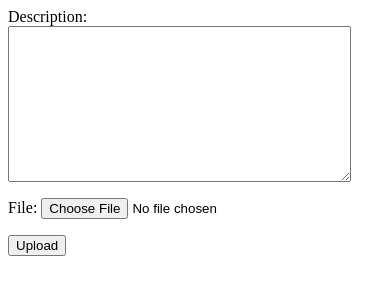
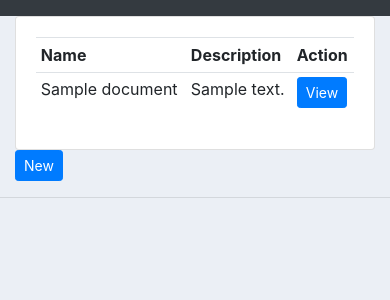
Before and after one commit to RyanAbukarn/VDL, a Django app: page /files/ in a window 390 px wide. Shown: the top 300 px of the page. Run offline with Django 4.2, Linux system fonts and the light colour scheme; tables that the repository leaves empty hold one stand-in row (values such as "Sample post"); some libraries are stand-ins or nearby versions.

Commit message:
style and more features

```diff
--- a/CAN_reader/templates/home.html
+++ b/CAN_reader/templates/home.html
@@ -1,3 +1,7 @@
+{%  extends 'main.html' %}
+
+{% block content %}
+
 <div class="row">
     <div class="col">
         <div class="card card-body">
@@ -41,3 +45,5 @@
         </div>
     </div>
 </div>
+
+{% endblock %}
--- /dev/null
+++ b/CAN_reader/templates/main.html
@@ -0,0 +1,38 @@
+{% load static %}
+
+<!DOCTYPE html>
+<html>
+
+<head>
+    <title>CRM</title>
+    <link rel="stylesheet" href="https://stackpath.bootstrapcdn.com/bootstrap/4.3.1/css/bootstrap.min.css"
+        integrity="sha384-ggOyR0iXCbMQv3Xipma34MD+dH/1fQ784/j6cY/iJTQUOhcWr7x9JvoRxT2MZw1T" crossorigin="anonymous">
+
+    <link rel="stylesheet" type="text/css" href="{% static '/css/main.css' %}">
+
+</head>
+
+<body>
+    {%  include 'navbar.html' %}
+
+    <div class="container-fluid">
+        {% block content %}
+
+
+
+        {% endblock %}
+    </div>
+    <hr>
+</body>
+
+<script src="https://code.jquery.com/jquery-3.3.1.slim.min.js"
+    integrity="sha384-q8i/X+965DzO0rT7abK41JStQIAqVgRVzpbzo5smXKp4YfRvH+8abtTE1Pi6jizo" crossorigin="anonymous">
+</script>
+<script src="https://cdnjs.cloudflare.com/ajax/libs/popper.js/1.14.7/umd/popper.min.js"
+    integrity="sha384-UO2eT0CpHqdSJQ6hJty5KVphtPhzWj9WO1clHTMGa3JDZwrnQq4sF86dIHNDz0W1" crossorigin="anonymous">
+</script>
+<script src="https://stackpath.bootstrapcdn.com/bootstrap/4.3.1/js/bootstrap.min.js"
+    integrity="sha384-JjSmVgyd0p3pXB1rRibZUAYoIIy6OrQ6VrjIEaFf/nJGzIxFDsf4x0xIM+B07jRM" crossorigin="anonymous">
+</script>
+
+</html>
--- /dev/null
+++ b/CAN_reader/templates/navbar.html
@@ -0,0 +1,14 @@
+{% load static %}
+
+<nav class="navbar navbar-expand-lg navbar-dark bg-dark">
+    <div class="collapse navbar-collapse" id="navbarNav">
+        <ul class="navbar-nav">
+            <li class="nav-item">
+                <a class="nav-link" href="/files">Files</a>
+            </li>
+            <li class="nav-item">
+                <a class="nav-link" href="/CAN_reader">CAN reader</a>
+            </li>
+        </ul>
+    </div>
+</nav>
--- a/VDL/settings.py
+++ b/VDL/settings.py
@@ -123,7 +123,10 @@ USE_TZ = True
 # Static files (CSS, JavaScript, Images)
 # https://docs.djangoproject.com/en/4.0/howto/static-files/
 
-STATIC_URL = 'static/'
+STATIC_URL = '/static/'
+STATICFILES_DIRS = [
+    os.path.join(BASE_DIR, 'static')
+]
 
 # Default primary key field type
 # https://docs.djangoproject.com/en/4.0/ref/settings/#default-auto-field
--- /dev/null
+++ b/file/templates/documents.html
@@ -0,0 +1,32 @@
+{%  extends 'main.html' %}
+
+{% block content %}
+
+<div class="row">
+    <div class="col-md">
+        <div class="card card-body">
+            <table class="table table-sm">
+                <tr>
+                    <th>Name</th>
+                    <th>Description</th>
+                    <th>Action</th>
+
+                </tr>
+
+                {% for file in documents %}
+
+                <tr>
+                    <td>{{file.name}}</td>
+                    <td>{{file.description}}</td>
+                    <td><a class="btn btn-sm btn-primary" href="{% url 'show' file.id %}">View</a></td>
+                </tr>
+                {% endfor %}
+
+
+            </table>
+        </div>
+    </div>
+</div>
+<a class="btn btn-sm btn-primary" href="{% url 'form-upload' %}">New</a>
+
+{% endblock %}
--- a/file/templates/upload_file.html
+++ b/file/templates/upload_file.html
@@ -1,5 +1,12 @@
+{%  extends 'main.html' %}
+
+{% block content %}
 <form method="post" enctype="multipart/form-data">
     {% csrf_token %}
-    {{ form.as_p }}
+    <div class="mb-3">
+        {{ form.as_p }}
+    </div>
+
     <button type="submit">Upload</button>
 </form>
+{% endblock %}
--- a/file/urls.py
+++ b/file/urls.py
@@ -2,5 +2,9 @@ from django.urls import path
 from . import views
 
 urlpatterns = [
-    path('', views.form_upload, name='form-upload'),
+    path('upload', views.form_upload, name='form-upload'),
+    path('', views.documents, name='documents'),
+    path('<str:pk>/', views.show, name='show'),
+
+
 ]
--- a/file/views.py
+++ b/file/views.py
@@ -1,3 +1,5 @@
+from file.models import Document
+
 from django.shortcuts import redirect, render
 from file.forms import DocumentForm
 
@@ -6,6 +8,9 @@ def form_upload(request):
     if request.method == 'POST':
         form = DocumentForm(request.POST, request.FILES)
         if form.is_valid():
+            new_ = Document(name=request.FILES['file'].name,
+                            description=request.POST['description'])
+            new_.save()
             form.save()
             return redirect('/')
     else:
@@ -13,3 +18,13 @@ def form_upload(request):
     return render(request, 'upload_file.html', {
         'form': form
     })
+
+
+def documents(request):
+    documents = Document.objects.all()
+    return render(request, 'documents.html', {'documents': documents})
+
+
+def show(request, pk):
+    document = Document.objects.get(id=pk)
+    return render(request, 'show.html', {'document': document})
--- /dev/null
+++ b/static/css/main.css
@@ -0,0 +1,17 @@
+body{
+    background-color: #ebeff5;
+}
+
+
+#total-orders{
+    background-color: #4cb4c7;
+}
+
+
+#orders-delivered{
+    background-color: #7abecc;
+}
+
+#orders-pending{
+    background-color: #7CD1C0;
+}
```
Also changed, not shown: file/templates/show.html (added, +28 -0 lines), media/documents/41295.jpg (added), media/documents/41295_rj9Dcks.jpg (added).
